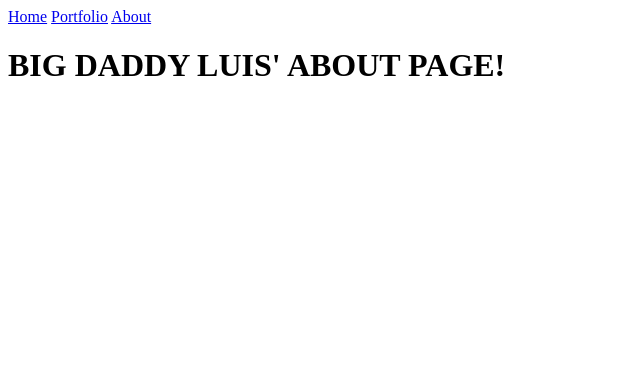
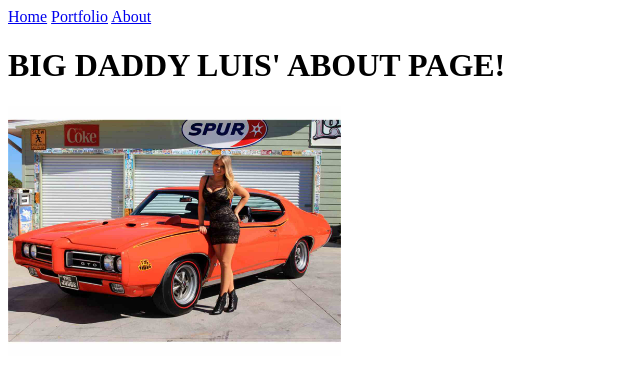
Before and after one commit to LPonce545/LPonce545.github.io, a plain HTML site: page my_website/about.html in a window 1280 px wide. Shown: the whole page, without its empty margins (0-640 px from the left). Drawn offline with Linux system fonts and the light colour scheme.

Commit message:
initial commit

```diff
--- a/my_website/about.html
+++ b/my_website/about.html
@@ -9,6 +9,7 @@
     <a href="portfolio.html">Portfolio</a>
     <a href="about.html">About</a>
     <h1>BIG DADDY LUIS' ABOUT PAGE!</h1>
+    <img src="images/gto.jpg" height="250">
     <br>
 	  </body>
 	</html>
```
Also changed, not shown: my_website/images/Twitter.jpg (deleted), my_website/images/gto.jpg (added).
